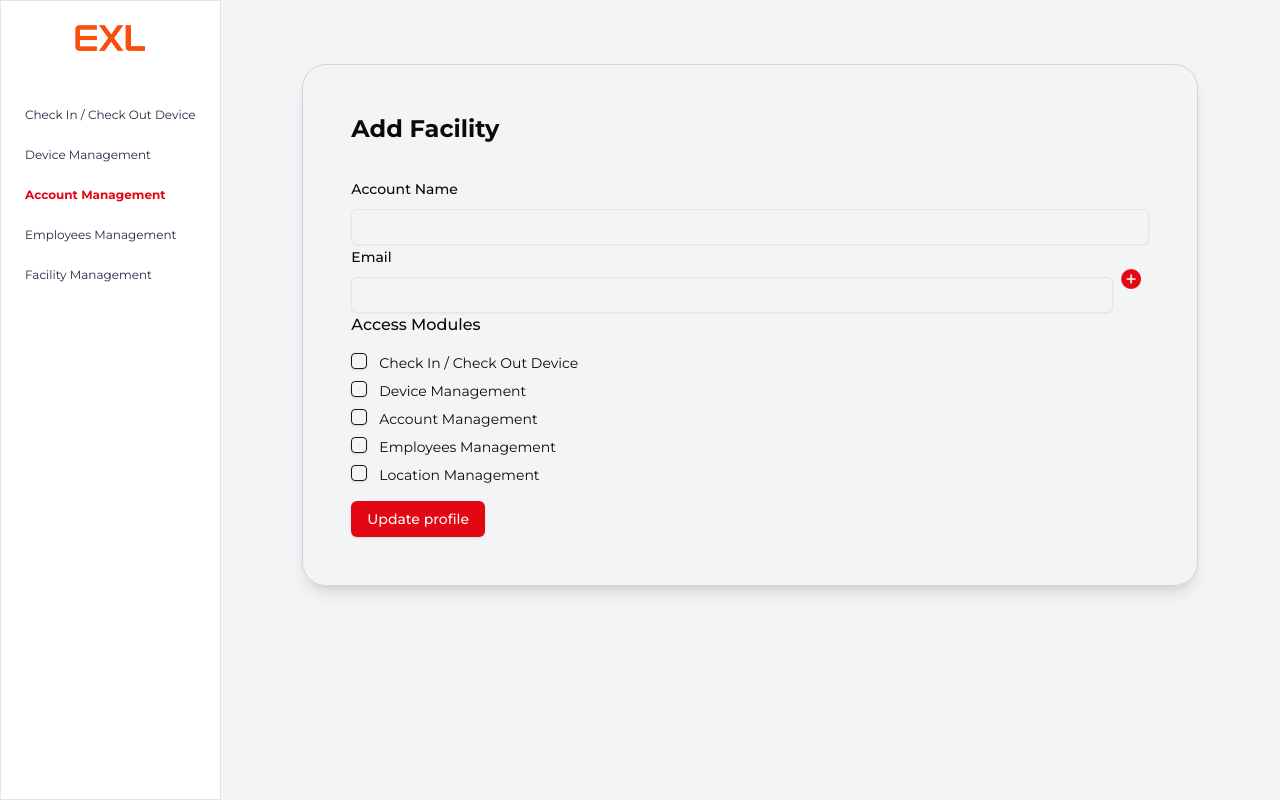
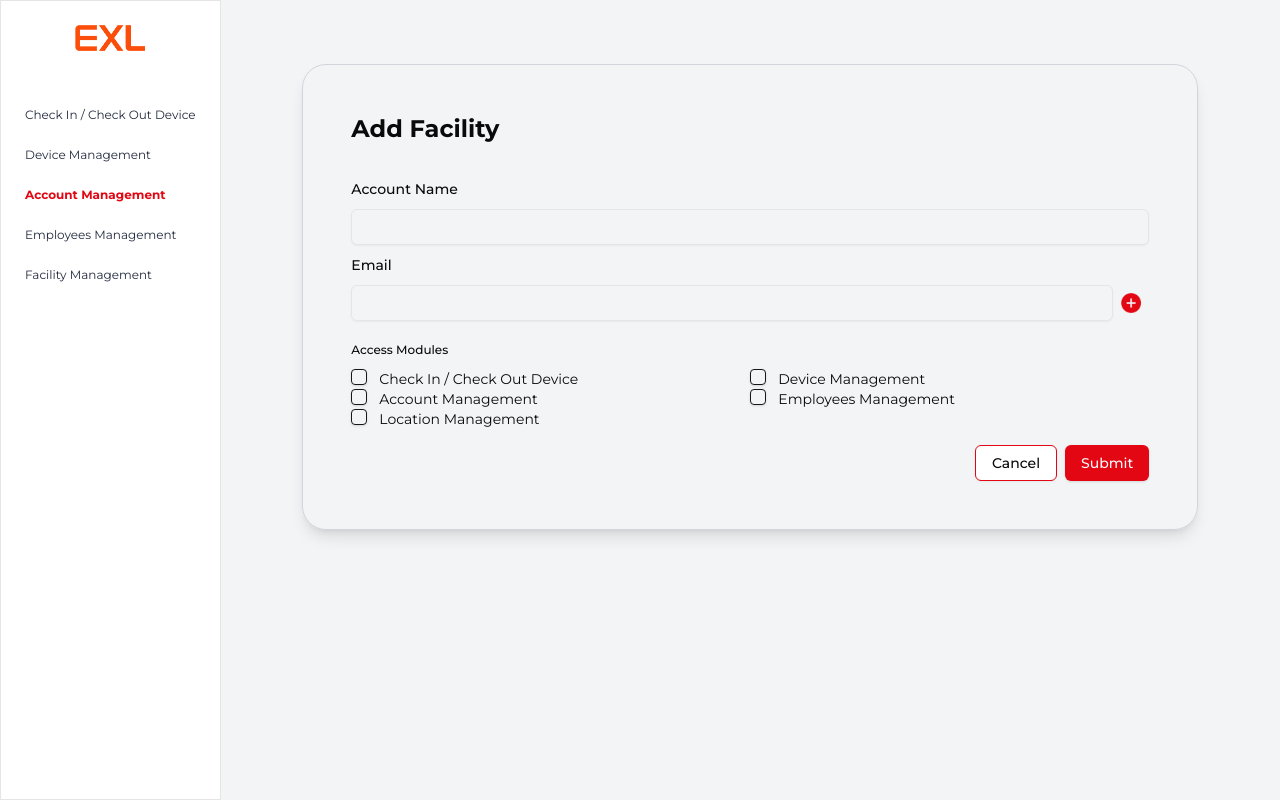
Before and after one commit to LaurenceJadeJavier/exl, a Next.js app: page /account-management/add-account in a window 1280 px wide. Built offline with nearby package versions, Linux system fonts and the light colour scheme.

Commit message:
feat(ui) add accounts

```diff
--- a/package.json
+++ b/package.json
@@ -27,6 +27,7 @@
     "cmdk": "1.0.0",
     "lucide-react": "^0.438.0",
     "next": "14.2.8",
+    "nextjs-toploader": "^3.6.15",
     "qrcode.react": "^4.0.1",
     "react": "^18",
     "react-dom": "^18",
--- a/src/app/(cms)/account-management/add-account/page.tsx
+++ b/src/app/(cms)/account-management/add-account/page.tsx
@@ -102,11 +102,9 @@ export default function AddAccount() {
             />
             <div className="">
               {fields.map((field, index) => (
-                <div className=" flex flex-row  ">
-                  <div className="w-[100%]">
+                <div key={field.id} className="flex flex-row mt-2">
                   <FormField
                     control={form.control}
-                      key={field.id}
                     name={`emails.${index}.value`}
                     render={({ field }) => (
                       <FormItem className="w-full">
@@ -114,14 +112,9 @@ export default function AddAccount() {
                           Email
                         </FormLabel>
                         <FormControl>
+                          <div className="flex flex-row justify-center items-center">
                             <Input {...field} />
-                          </FormControl>
-                          <FormMessage />
-                        </FormItem>
-                      )}
-                    />
-                  </div>
-                  <div className="flex justify-center items-center my-2  ">
+                            <div className="flex justify-center items-center">
                               <Button
                                 type="button"
                                 variant="ghost"
@@ -138,6 +131,12 @@ export default function AddAccount() {
                               </Button>
                             </div>
                           </div>
+                        </FormControl>
+                        <FormMessage />
+                      </FormItem>
+                    )}
+                  />
+                </div>
               ))}
             </div>
             <FormField
@@ -145,18 +144,20 @@ export default function AddAccount() {
               name="modules"
               render={() => (
                 <FormItem>
-                  <div className="mb-4">
-                    <FormLabel className="text-base">Access Modules</FormLabel>
+                  <div className="mt-4">
+                    <FormLabel className="text-xs">Access Modules</FormLabel>
                   </div>
+                  <div className="grid grid-cols-12">
                     {items.map((item) => (
                       <FormField
                         key={item.id}
                         control={form.control}
                         name="modules"
                         render={({ field }) => (
-                        <FormItem className="flex flex-row items-start space-x-3 space-y-0">
+                          <FormItem className="flex flex-row items-start space-x-3 space-y-0 col-span-6 ">
                             <FormControl>
                               <Checkbox
+                                className="font-bold"
                                 checked={field.value?.includes(item.id)}
                                 onCheckedChange={(checked) => {
                                   // Update form value with the module ID
@@ -177,12 +178,14 @@ export default function AddAccount() {
                         )}
                       />
                     ))}
+                  </div>
                   <FormMessage />
                 </FormItem>
               )}
             />
-            <div className="mt-4">
-              <Button type="submit">Update profile</Button>
+            <div className="mt-4 flex items-end justify-end gap-2 ">
+              <Button variant={"outline"}>Cancel</Button>
+              <Button type="submit">Submit</Button>
             </div>
           </form>
         </Form>
--- a/src/app/layout.tsx
+++ b/src/app/layout.tsx
@@ -2,6 +2,7 @@ import type { Metadata } from "next";
 import "./globals.css";
 import QueryProvider from "@/utils/provider/queryProvider";
 import FontProvider from "@/utils/provider/fontProvider";
+import NextTopLoader from "nextjs-toploader";
 
 export const metadata: Metadata = {
   title: "EXL",
@@ -16,6 +17,7 @@ export default function RootLayout({
   return (
     <html lang="en">
       <body>
+        <NextTopLoader color="#E30613" />
         <QueryProvider>
           <FontProvider>{children}</FontProvider>
         </QueryProvider>
```
Also changed, not shown: 2 other files (tests, documents, lock files or other folders). Lines whose indentation alone changed are shown as unchanged.
